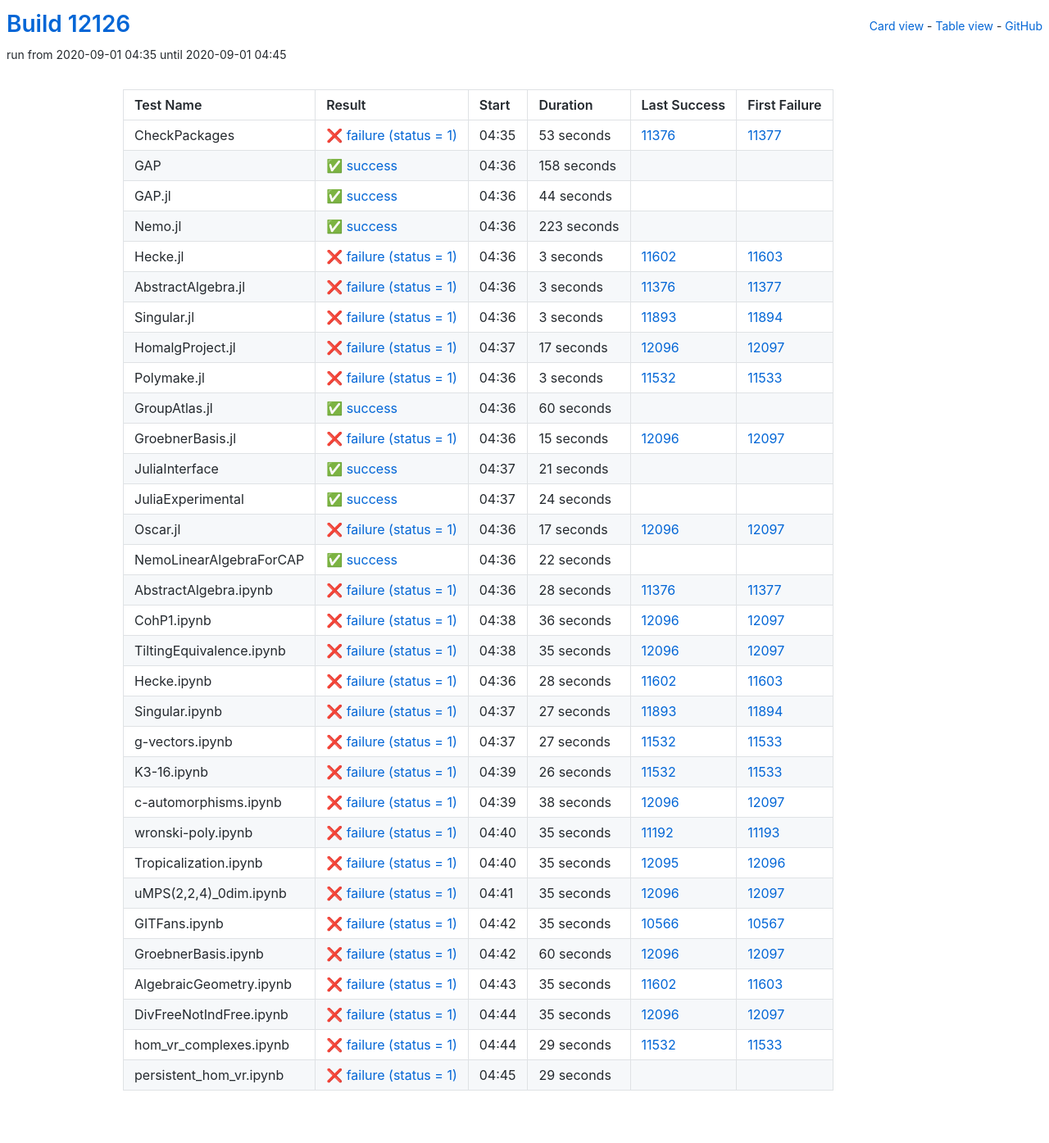
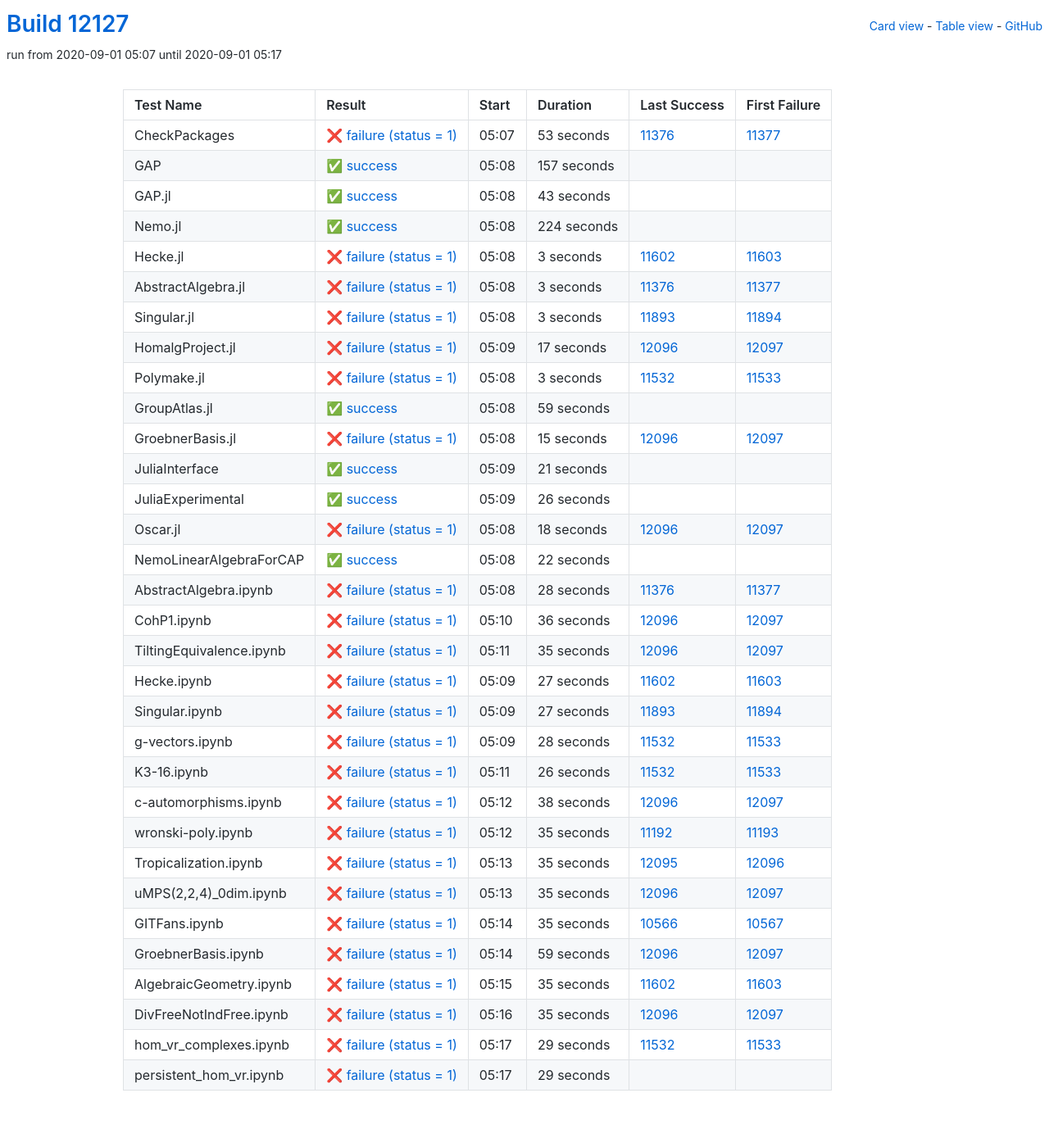
Before and after one commit to oscar-system/oscar-ci-status, a Jekyll site: the page built from table.html, in a window 1280 px wide. Shown: the whole page at 82% size. Built offline with Jekyll 4.4.1, drawn with Linux system fonts in a browser that asks for light colours.

Commit message:
Build #12127

```diff
--- a/_data/ci.yml
+++ b/_data/ci.yml
@@ -1,6 +1,6 @@
 ---
-build: 12126
-build_url: https://oscarci.mathematik.uni-kl.de/job/oscar/12126/
+build: 12127
+build_url: https://oscarci.mathematik.uni-kl.de/job/oscar/12127/
 job: oscar
 organization: oscar-system
 repo: oscar-ci-status
@@ -8,8 +8,8 @@
 tests:
 - name: CheckPackages
   id: checkpackages
-  log: https://oscarci.mathematik.uni-kl.de/job/oscar/12126/artifact/logs/build-12126/CheckPackages.log
-  start: 2020-09-01 04:35
+  log: https://oscarci.mathematik.uni-kl.de/job/oscar/12127/artifact/logs/build-12127/CheckPackages.log
+  start: 2020-09-01 05:07
   success: false
   exitcode: 1
   status: failure
@@ -20,44 +20,44 @@
   first_failure_url: https://oscarci.mathematik.uni-kl.de/job/oscar/11377/
 - name: GAP
   id: gap
-  log: https://oscarci.mathematik.uni-kl.de/job/oscar/12126/artifact/logs/build-12126/GAP.log
-  start: 2020-09-01 04:36
+  log: https://oscarci.mathematik.uni-kl.de/job/oscar/12127/artifact/logs/build-12127/GAP.log
+  start: 2020-09-01 05:08
   success: true
   exitcode: 0
   status: success
-  duration: 158
+  duration: 157
   last_success: false
   last_success_url:
   first_failure: false
   first_failure_url:
 - name: GAP.jl
   id: gap-jl
-  log: https://oscarci.mathematik.uni-kl.de/job/oscar/12126/artifact/logs/build-12126/GAP.jl.log
-  start: 2020-09-01 04:36
+  log: https://oscarci.mathematik.uni-kl.de/job/oscar/12127/artifact/logs/build-12127/GAP.jl.log
+  start: 2020-09-01 05:08
   success: true
   exitcode: 0
   status: success
-  duration: 44
+  duration: 43
   last_success: false
   last_success_url:
   first_failure: false
   first_failure_url:
 - name: Nemo.jl
   id: nemo-jl
-  log: https://oscarci.mathematik.uni-kl.de/job/oscar/12126/artifact/logs/build-12126/Nemo.jl.log
-  start: 2020-09-01 04:36
+  log: https://oscarci.mathematik.uni-kl.de/job/oscar/12127/artifact/logs/build-12127/Nemo.jl.log
+  start: 2020-09-01 05:08
   success: true
   exitcode: 0
   status: success
-  duration: 223
+  duration: 224
   last_success: false
   last_success_url:
   first_failure: false
   first_failure_url:
 - name: Hecke.jl
   id: hecke-jl
-  log: https://oscarci.mathematik.uni-kl.de/job/oscar/12126/artifact/logs/build-12126/Hecke.jl.log
-  start: 2020-09-01 04:36
+  log: https://oscarci.mathematik.uni-kl.de/job/oscar/12127/artifact/logs/build-12127/Hecke.jl.log
+  start: 2020-09-01 05:08
   success: false
   exitcode: 1
   status: failure
@@ -68,8 +68,8 @@
   first_failure_url: https://oscarci.mathematik.uni-kl.de/job/oscar/11603/
 - name: AbstractAlgebra.jl
   id: abstractalgebra-jl
-  log: https://oscarci.mathematik.uni-kl.de/job/oscar/12126/artifact/logs/build-12126/AbstractAlgebra.jl.log
-  start: 2020-09-01 04:36
+  log: https://oscarci.mathematik.uni-kl.de/job/oscar/12127/artifact/logs/build-12127/AbstractAlgebra.jl.log
+  start: 2020-09-01 05:08
   success: false
   exitcode: 1
   status: failure
@@ -80,8 +80,8 @@
   first_failure_url: https://oscarci.mathematik.uni-kl.de/job/oscar/11377/
 - name: Singular.jl
   id: singular-jl
-  log: https://oscarci.mathematik.uni-kl.de/job/oscar/12126/artifact/logs/build-12126/Singular.jl.log
-  start: 2020-09-01 04:36
+  log: https://oscarci.mathematik.uni-kl.de/job/oscar/12127/artifact/logs/build-12127/Singular.jl.log
+  start: 2020-09-01 05:08
   success: false
   exitcode: 1
   status: failure
@@ -92,8 +92,8 @@
   first_failure_url: https://oscarci.mathematik.uni-kl.de/job/oscar/11894/
 - name: HomalgProject.jl
   id: homalgproject-jl
-  log: https://oscarci.mathematik.uni-kl.de/job/oscar/12126/artifact/logs/build-12126/HomalgProject.jl.log
-  start: 2020-09-01 04:37
+  log: https://oscarci.mathematik.uni-kl.de/job/oscar/12127/artifact/logs/build-12127/HomalgProject.jl.log
+  start: 2020-09-01 05:09
   success: false
   exitcode: 1
   status: failure
@@ -104,8 +104,8 @@
   first_failure_url: https://oscarci.mathematik.uni-kl.de/job/oscar/12097/
 - name: Polymake.jl
   id: polymake-jl
-  log: https://oscarci.mathematik.uni-kl.de/job/oscar/12126/artifact/logs/build-12126/Polymake.jl.log
-  start: 2020-09-01 04:36
+  log: https://oscarci.mathematik.uni-kl.de/job/oscar/12127/artifact/logs/build-12127/Polymake.jl.log
+  start: 2020-09-01 05:08
   success: false
   exitcode: 1
   status: failure
@@ -116,20 +116,20 @@
   first_failure_url: https://oscarci.mathematik.uni-kl.de/job/oscar/11533/
 - name: GroupAtlas.jl
   id: groupatlas-jl
-  log: https://oscarci.mathematik.uni-kl.de/job/oscar/12126/artifact/logs/build-12126/GroupAtlas.jl.log
-  start: 2020-09-01 04:36
+  log: https://oscarci.mathematik.uni-kl.de/job/oscar/12127/artifact/logs/build-12127/GroupAtlas.jl.log
+  start: 2020-09-01 05:08
   success: true
   exitcode: 0
   status: success
-  duration: 60
+  duration: 59
   last_success: false
   last_success_url:
   first_failure: false
   first_failure_url:
 - name: GroebnerBasis.jl
   id: groebnerbasis-jl
-  log: https://oscarci.mathematik.uni-kl.de/job/oscar/12126/artifact/logs/build-12126/GroebnerBasis.jl.log
-  start: 2020-09-01 04:36
+  log: https://oscarci.mathematik.uni-kl.de/job/oscar/12127/artifact/logs/build-12127/GroebnerBasis.jl.log
+  start: 2020-09-01 05:08
   success: false
   exitcode: 1
   status: failure
@@ -140,8 +140,8 @@
   first_failure_url: https://oscarci.mathematik.uni-kl.de/job/oscar/12097/
 - name: JuliaInterface
   id: juliainterface
-  log: https://oscarci.mathematik.uni-kl.de/job/oscar/12126/artifact/logs/build-12126/JuliaInterface.log
-  start: 2020-09-01 04:37
+  log: https://oscarci.mathematik.uni-kl.de/job/oscar/12127/artifact/logs/build-12127/JuliaInterface.log
+  start: 2020-09-01 05:09
   success: true
   exitcode: 0
   status: success
@@ -152,32 +152,32 @@
   first_failure_url:
 - name: JuliaExperimental
   id: juliaexperimental
-  log: https://oscarci.mathematik.uni-kl.de/job/oscar/12126/artifact/logs/build-12126/JuliaExperimental.log
-  start: 2020-09-01 04:37
+  log: https://oscarci.mathematik.uni-kl.de/job/oscar/12127/artifact/logs/build-12127/JuliaExperimental.log
+  start: 2020-09-01 05:09
   success: true
   exitcode: 0
   status: success
-  duration: 24
+  duration: 26
   last_success: false
   last_success_url:
   first_failure: false
   first_failure_url:
 - name: Oscar.jl
   id: oscar-jl
-  log: https://oscarci.mathematik.uni-kl.de/job/oscar/12126/artifact/logs/build-12126/Oscar.jl.log
-  start: 2020-09-01 04:36
+  log: https://oscarci.mathematik.uni-kl.de/job/oscar/12127/artifact/logs/build-12127/Oscar.jl.log
+  start: 2020-09-01 05:08
   success: false
   exitcode: 1
   status: failure
-  duration: 17
+  duration: 18
   last_success: 12096
   last_success_url: https://oscarci.mathematik.uni-kl.de/job/oscar/12096/
   first_failure: 12097
   first_failure_url: https://oscarci.mathematik.uni-kl.de/job/oscar/12097/
 - name: NemoLinearAlgebraForCAP
   id: nemolinearalgebraforcap
-  log: https://oscarci.mathematik.uni-kl.de/job/oscar/12126/artifact/logs/build-12126/NemoLinearAlgebraForCAP.log
-  start: 2020-09-01 04:36
+  log: https://oscarci.mathematik.uni-kl.de/job/oscar/12127/artifact/logs/build-12127/NemoLinearAlgebraForCAP.log
+  start: 2020-09-01 05:08
   success: true
   exitcode: 0
   status: success
@@ -188,8 +188,8 @@
   first_failure_url:
 - name: AbstractAlgebra.ipynb
   id: abstractalgebra-ipynb
-  log: https://oscarci.mathematik.uni-kl.de/job/oscar/12126/artifact/logs/build-12126/AbstractAlgebra.ipynb.log
-  start: 2020-09-01 04:36
+  log: https://oscarci.mathematik.uni-kl.de/job/oscar/12127/artifact/logs/build-12127/AbstractAlgebra.ipynb.log
+  start: 2020-09-01 05:08
   success: false
   exitcode: 1
   status: failure
@@ -200,8 +200,8 @@
   first_failure_url: https://oscarci.mathematik.uni-kl.de/job/oscar/11377/
 - name: CohP1.ipynb
   id: cohp1-ipynb
-  log: https://oscarci.mathematik.uni-kl.de/job/oscar/12126/artifact/logs/build-12126/CohP1.ipynb.log
-  start: 2020-09-01 04:38
+  log: https://oscarci.mathematik.uni-kl.de/job/oscar/12127/artifact/logs/build-12127/CohP1.ipynb.log
+  start: 2020-09-01 05:10
   success: false
   exitcode: 1
   status: failure
@@ -212,8 +212,8 @@
   first_failure_url: https://oscarci.mathematik.uni-kl.de/job/oscar/12097/
 - name: TiltingEquivalence.ipynb
   id: tiltingequivalence-ipynb
-  log: https://oscarci.mathematik.uni-kl.de/job/oscar/12126/artifact/logs/build-12126/TiltingEquivalence.ipynb.log
-  start: 2020-09-01 04:38
+  log: https://oscarci.mathematik.uni-kl.de/job/oscar/12127/artifact/logs/build-12127/TiltingEquivalence.ipynb.log
+  start: 2020-09-01 05:11
   success: false
   exitcode: 1
   status: failure
@@ -224,20 +224,20 @@
   first_failure_url: https://oscarci.mathematik.uni-kl.de/job/oscar/12097/
 - name: Hecke.ipynb
   id: hecke-ipynb
-  log: https://oscarci.mathematik.uni-kl.de/job/oscar/12126/artifact/logs/build-12126/Hecke.ipynb.log
-  start: 2020-09-01 04:36
+  log: https://oscarci.mathematik.uni-kl.de/job/oscar/12127/artifact/logs/build-12127/Hecke.ipynb.log
+  start: 2020-09-01 05:09
   success: false
   exitcode: 1
   status: failure
-  duration: 28
+  duration: 27
   last_success: 11602
   last_success_url: https://oscarci.mathematik.uni-kl.de/job/oscar/11602/
   first_failure: 11603
   first_failure_url: https://oscarci.mathematik.uni-kl.de/job/oscar/11603/
 - name: Singular.ipynb
   id: singular-ipynb
-  log: https://oscarci.mathematik.uni-kl.de/job/oscar/12126/artifact/logs/build-12126/Singular.ipynb.log
-  start: 2020-09-01 04:37
+  log: https://oscarci.mathematik.uni-kl.de/job/oscar/12127/artifact/logs/build-12127/Singular.ipynb.log
+  start: 2020-09-01 05:09
   success: false
   exitcode: 1
   status: failure
@@ -248,20 +248,20 @@
   first_failure_url: https://oscarci.mathematik.uni-kl.de/job/oscar/11894/
 - name: g-vectors.ipynb
   id: g-vectors-ipynb
-  log: https://oscarci.mathematik.uni-kl.de/job/oscar/12126/artifact/logs/build-12126/g-vectors.ipynb.log
-  start: 2020-09-01 04:37
+  log: https://oscarci.mathematik.uni-kl.de/job/oscar/12127/artifact/logs/build-12127/g-vectors.ipynb.log
+  start: 2020-09-01 05:09
   success: false
   exitcode: 1
   status: failure
-  duration: 27
+  duration: 28
   last_success: 11532
   last_success_url: https://oscarci.mathematik.uni-kl.de/job/oscar/11532/
   first_failure: 11533
   first_failure_url: https://oscarci.mathematik.uni-kl.de/job/oscar/11533/
 - name: K3-16.ipynb
   id: k3-16-ipynb
-  log: https://oscarci.mathematik.uni-kl.de/job/oscar/12126/artifact/logs/build-12126/K3-16.ipynb.log
-  start: 2020-09-01 04:39
+  log: https://oscarci.mathematik.uni-kl.de/job/oscar/12127/artifact/logs/build-12127/K3-16.ipynb.log
+  start: 2020-09-01 05:11
   success: false
   exitcode: 1
   status: failure
@@ -272,8 +272,8 @@
   first_failure_url: https://oscarci.mathematik.uni-kl.de/job/oscar/11533/
 - name: c-automorphisms.ipynb
   id: c-automorphisms-ipynb
-  log: https://oscarci.mathematik.uni-kl.de/job/oscar/12126/artifact/logs/build-12126/c-automorphisms.ipynb.log
-  start: 2020-09-01 04:39
+  log: https://oscarci.mathematik.uni-kl.de/job/oscar/12127/artifact/logs/build-12127/c-automorphisms.ipynb.log
+  start: 2020-09-01 05:12
   success: false
   exitcode: 1
   status: failure
@@ -284,8 +284,8 @@
   first_failure_url: https://oscarci.mathematik.uni-kl.de/job/oscar/12097/
 - name: wronski-poly.ipynb
   id: wronski-poly-ipynb
-  log: https://oscarci.mathematik.uni-kl.de/job/oscar/12126/artifact/logs/build-12126/wronski-poly.ipynb.log
-  start: 2020-09-01 04:40
+  log: https://oscarci.mathematik.uni-kl.de/job/oscar/12127/artifact/logs/build-12127/wronski-poly.ipynb.log
+  start: 2020-09-01 05:12
   success: false
   exitcode: 1
   status: failure
@@ -296,8 +296,8 @@
   first_failure_url: https://oscarci.mathematik.uni-kl.de/job/oscar/11193/
 - name: Tropicalization.ipynb
   id: tropicalization-ipynb
-  log: https://oscarci.mathematik.uni-kl.de/job/oscar/12126/artifact/logs/build-12126/Tropicalization.ipynb.log
-  start: 2020-09-01 04:40
+  log: https://oscarci.mathematik.uni-kl.de/job/oscar/12127/artifact/logs/build-12127/Tropicalization.ipynb.log
+  start: 2020-09-01 05:13
   success: false
   exitcode: 1
   status: failure
@@ -308,8 +308,8 @@
   first_failure_url: https://oscarci.mathematik.uni-kl.de/job/oscar/12096/
 - name: uMPS(2,2,4)_0dim.ipynb
   id: umps-2-2-4-0dim-ipynb
-  log: https://oscarci.mathematik.uni-kl.de/job/oscar/12126/artifact/logs/build-12126/uMPS-2-2-4-_0dim.ipynb.log
-  start: 2020-09-01 04:41
+  log: https://oscarci.mathematik.uni-kl.de/job/oscar/12127/artifact/logs/build-12127/uMPS-2-2-4-_0dim.ipynb.log
+  start: 2020-09-01 05:13
   success: false
   exitcode: 1
   status: failure
@@ -320,8 +320,8 @@
   first_failure_url: https://oscarci.mathematik.uni-kl.de/job/oscar/12097/
 - name: GITFans.ipynb
   id: gitfans-ipynb
-  log: https://oscarci.mathematik.uni-kl.de/job/oscar/12126/artifact/logs/build-12126/GITFans.ipynb.log
-  start: 2020-09-01 04:42
+  log: https://oscarci.mathematik.uni-kl.de/job/oscar/12127/artifact/logs/build-12127/GITFans.ipynb.log
+  start: 2020-09-01 05:14
   success: false
   exitcode: 1
   status: failure
@@ -332,20 +332,20 @@
   first_failure_url: https://oscarci.mathematik.uni-kl.de/job/oscar/10567/
 - name: GroebnerBasis.ipynb
   id: groebnerbasis-ipynb
-  log: https://oscarci.mathematik.uni-kl.de/job/oscar/12126/artifact/logs/build-12126/GroebnerBasis.ipynb.log
-  start: 2020-09-01 04:42
+  log: https://oscarci.mathematik.uni-kl.de/job/oscar/12127/artifact/logs/build-12127/GroebnerBasis.ipynb.log
+  start: 2020-09-01 05:14
   success: false
   exitcode: 1
   status: failure
-  duration: 60
+  duration: 59
   last_success: 12096
   last_success_url: https://oscarci.mathematik.uni-kl.de/job/oscar/12096/
   first_failure: 12097
   first_failure_url: https://oscarci.mathematik.uni-kl.de/job/oscar/12097/
 - name: AlgebraicGeometry.ipynb
   id: algebraicgeometry-ipynb
-  log: https://oscarci.mathematik.uni-kl.de/job/oscar/12126/artifact/logs/build-12126/AlgebraicGeometry.ipynb.log
-  start: 2020-09-01 04:43
+  log: https://oscarci.mathematik.uni-kl.de/job/oscar/12127/artifact/logs/build-12127/AlgebraicGeometry.ipynb.log
+  start: 2020-09-01 05:15
   success: false
   exitcode: 1
   status: failure
@@ -356,8 +356,8 @@
   first_failure_url: https://oscarci.mathematik.uni-kl.de/job/oscar/11603/
 - name: DivFreeNotIndFree.ipynb
   id: divfreenotindfree-ipynb
-  log: https://oscarci.mathematik.uni-kl.de/job/oscar/12126/artifact/logs/build-12126/DivFreeNotIndFree.ipynb.log
-  start: 2020-09-01 04:44
+  log: https://oscarci.mathematik.uni-kl.de/job/oscar/12127/artifact/logs/build-12127/DivFreeNotIndFree.ipynb.log
+  start: 2020-09-01 05:16
   success: false
   exitcode: 1
   status: failure
@@ -368,8 +368,8 @@
   first_failure_url: https://oscarci.mathematik.uni-kl.de/job/oscar/12097/
 - name: hom_vr_complexes.ipynb
   id: hom-vr-complexes-ipynb
-  log: https://oscarci.mathematik.uni-kl.de/job/oscar/12126/artifact/logs/build-12126/hom_vr_complexes.ipynb.log
-  start: 2020-09-01 04:44
+  log: https://oscarci.mathematik.uni-kl.de/job/oscar/12127/artifact/logs/build-12127/hom_vr_complexes.ipynb.log
+  start: 2020-09-01 05:17
   success: false
   exitcode: 1
   status: failure
@@ -380,8 +380,8 @@
   first_failure_url: https://oscarci.mathematik.uni-kl.de/job/oscar/11533/
 - name: persistent_hom_vr.ipynb
   id: persistent-hom-vr-ipynb
-  log: https://oscarci.mathematik.uni-kl.de/job/oscar/12126/artifact/logs/build-12126/persistent_hom_vr.ipynb.log
-  start: 2020-09-01 04:45
+  log: https://oscarci.mathematik.uni-kl.de/job/oscar/12127/artifact/logs/build-12127/persistent_hom_vr.ipynb.log
+  start: 2020-09-01 05:17
   success: false
   exitcode: 1
   status: failure
```
Also changed, not shown: README.md.
